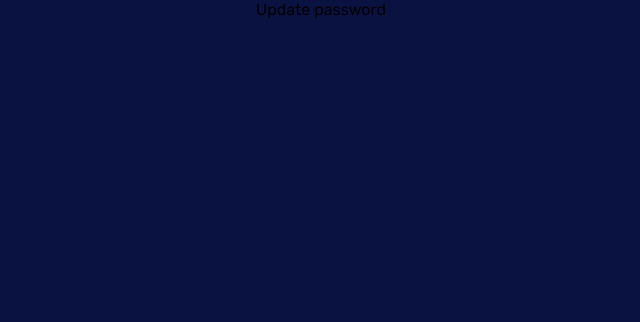
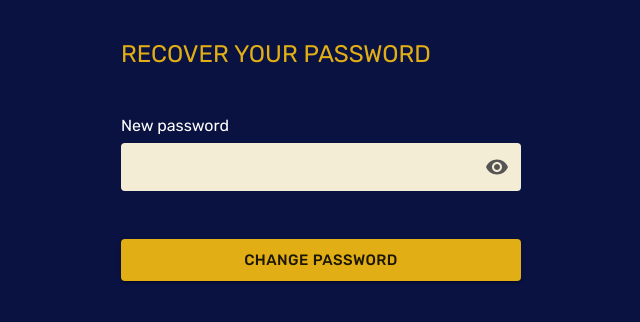
Before and after one commit to marciorasf/hippocards-web, a React (Create React App) app: page /change-password/1 in a window 1280 px wide. Shown: the top 322 px of the page, without its empty margins (319-959 px from the left). Built offline with nearby package versions, Linux system fonts and the light colour scheme.

Commit message:
implement change password page

```diff
--- a/src/pages/ChangePassword/index.tsx
+++ b/src/pages/ChangePassword/index.tsx
@@ -1,5 +1,70 @@
-import React from "react";
+import React, { useState, ChangeEvent, FormEvent } from "react";
 
-export default function ChangePassword() {
-  return <h1>Update password</h1>;
+import { Button } from "@material-ui/core";
+
+import { PageContent, MainContainer } from "../../assets/styles/global";
+import CustomPasswordInput from "../../components/CustomPasswordInput";
+import Divider from "../../components/Divider";
+import { Notify } from "../../hooks/Notify";
+import api from "../../services/api";
+import handleError from "../../services/ErrorHandler";
+import { Title } from "./styles";
+
+export default function ChangePassword(props: any) {
+  const { token } = props.match.params;
+
+  const [newPassword, setNewPassword] = useState("");
+  const [submitDisabled, setSubmitDisabled] = useState(false);
+
+  function handleNewPasswordInputChange(event: ChangeEvent<HTMLInputElement>) {
+    const { value } = event.target;
+    setNewPassword(value);
+  }
+
+  async function handleChangePassword(event: FormEvent<HTMLFormElement>) {
+    event.preventDefault();
+    setSubmitDisabled(true);
+
+    try {
+      await api.put("/change-password", { token, newPassword });
+      Notify.success("Password changed!");
+    } catch (error) {
+      handleError(error);
+    } finally {
+      setSubmitDisabled(false);
+    }
+  }
+
+  return (
+    <PageContent>
+      <MainContainer>
+        <Title>Recover your password</Title>
+
+        <Divider height="3rem" />
+
+        <form onSubmit={handleChangePassword} autoComplete="on">
+          <CustomPasswordInput
+            name="new-password"
+            label="New password"
+            required
+            value={newPassword}
+            onChange={handleNewPasswordInputChange}
+          />
+
+          <Divider height="3.0rem" />
+
+          <Button
+            color="secondary"
+            size="large"
+            variant="contained"
+            fullWidth
+            disabled={submitDisabled}
+            type="submit"
+          >
+            Change password
+          </Button>
+        </form>
+      </MainContainer>
+    </PageContent>
+  );
 }
--- /dev/null
+++ b/src/pages/ChangePassword/styles.tsx
@@ -0,0 +1,9 @@
+import styled from "styled-components";
+
+import colors from "../../assets/styles/colors";
+
+export const Title = styled.header`
+  text-transform: uppercase;
+  font-size: 1.5em;
+  color: ${colors.secondary};
+`;
```
